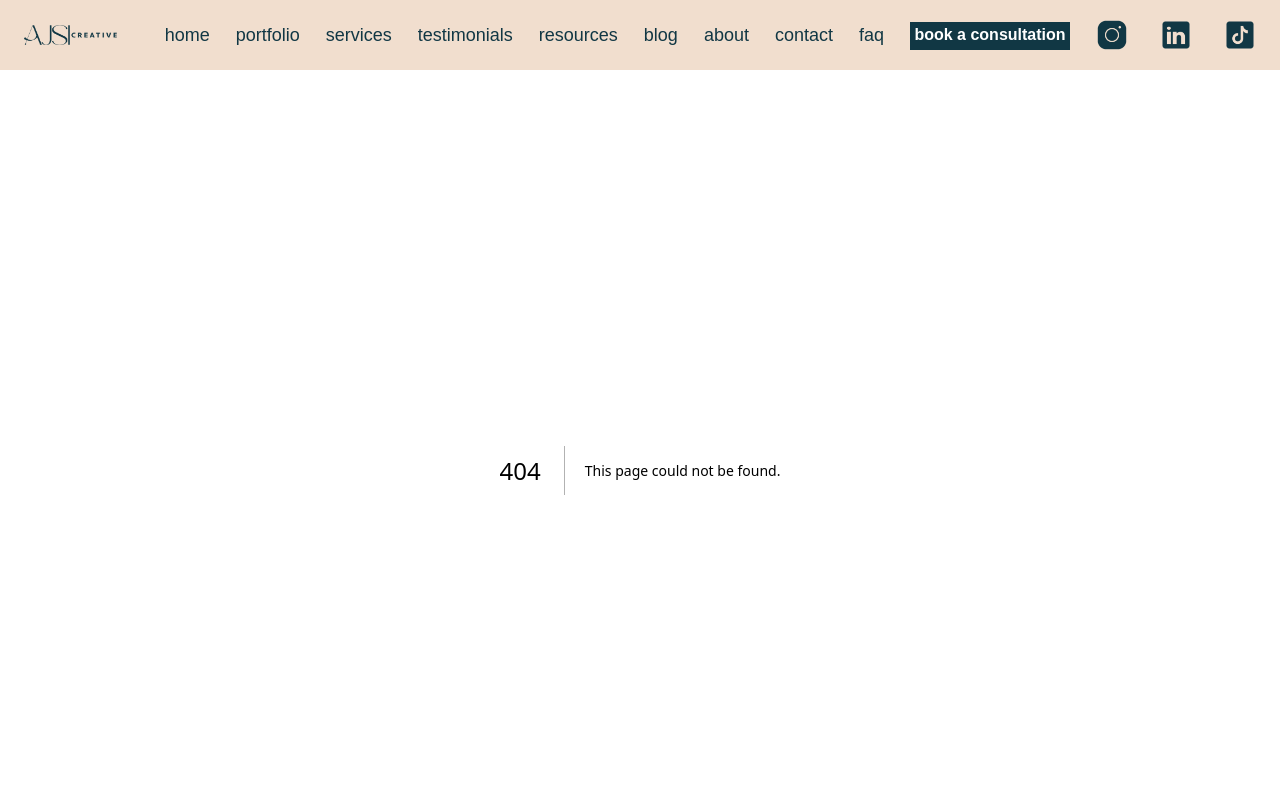
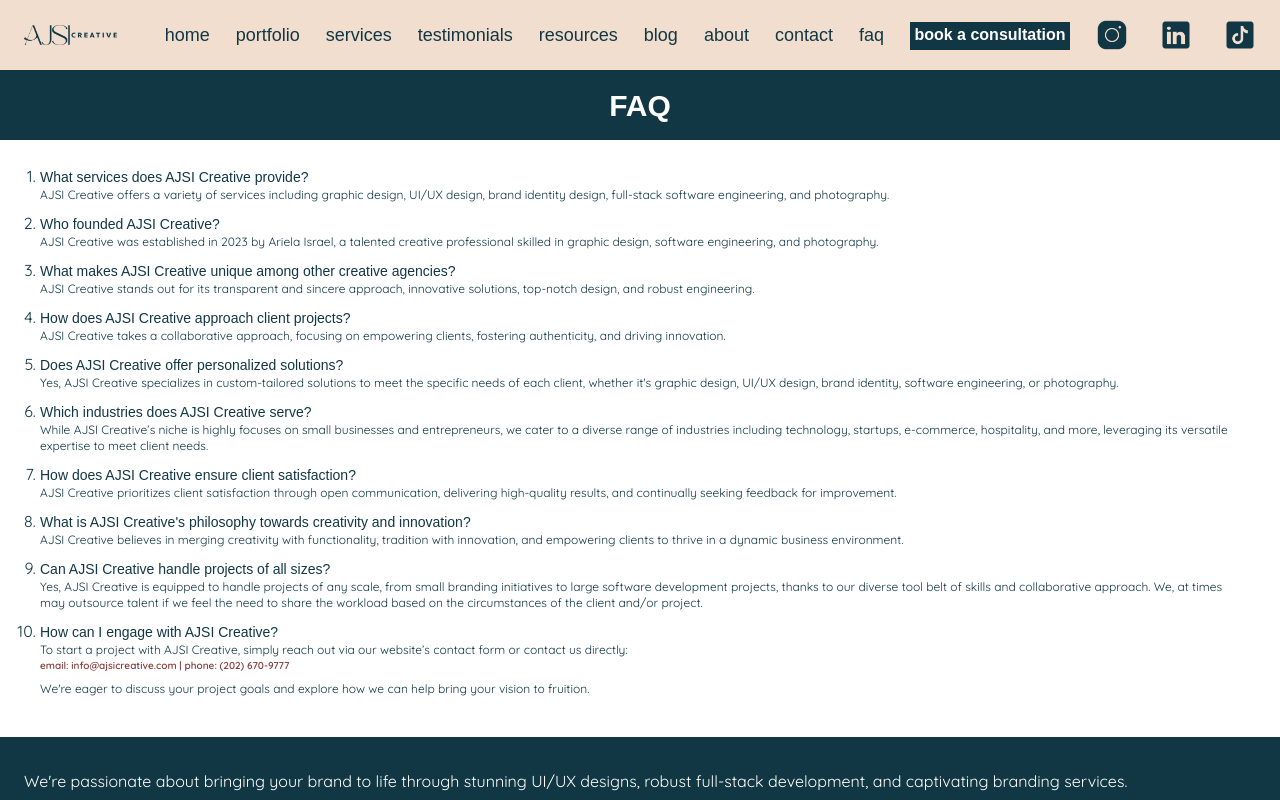
Before and after one commit to ariicodes/ajsi-creative, a Next.js app: page /faq in a window 1280 px wide. Before the commit this address had no page. Shown: the top 800 px of the page. Built offline with nearby package versions, Linux system fonts and the light colour scheme; a web font is replaced by a local one.

Commit message:
+faq page

```diff
--- /dev/null
+++ b/src/app/faq/page.tsx
@@ -0,0 +1,16 @@
+import FAQList from "../(components)/faq/FAQList";
+import Heading from "../(components)/Heading";
+import MainCTA from "../(components)/MainCTA";
+import faqs from "../(components)/faq/faqData";
+
+const FAQ = () => {
+  return (
+    <div>
+      <Heading header="faq" />
+      <FAQList faqs={faqs} />
+      <MainCTA />
+    </div>
+  );
+};
+
+export default FAQ;
```
